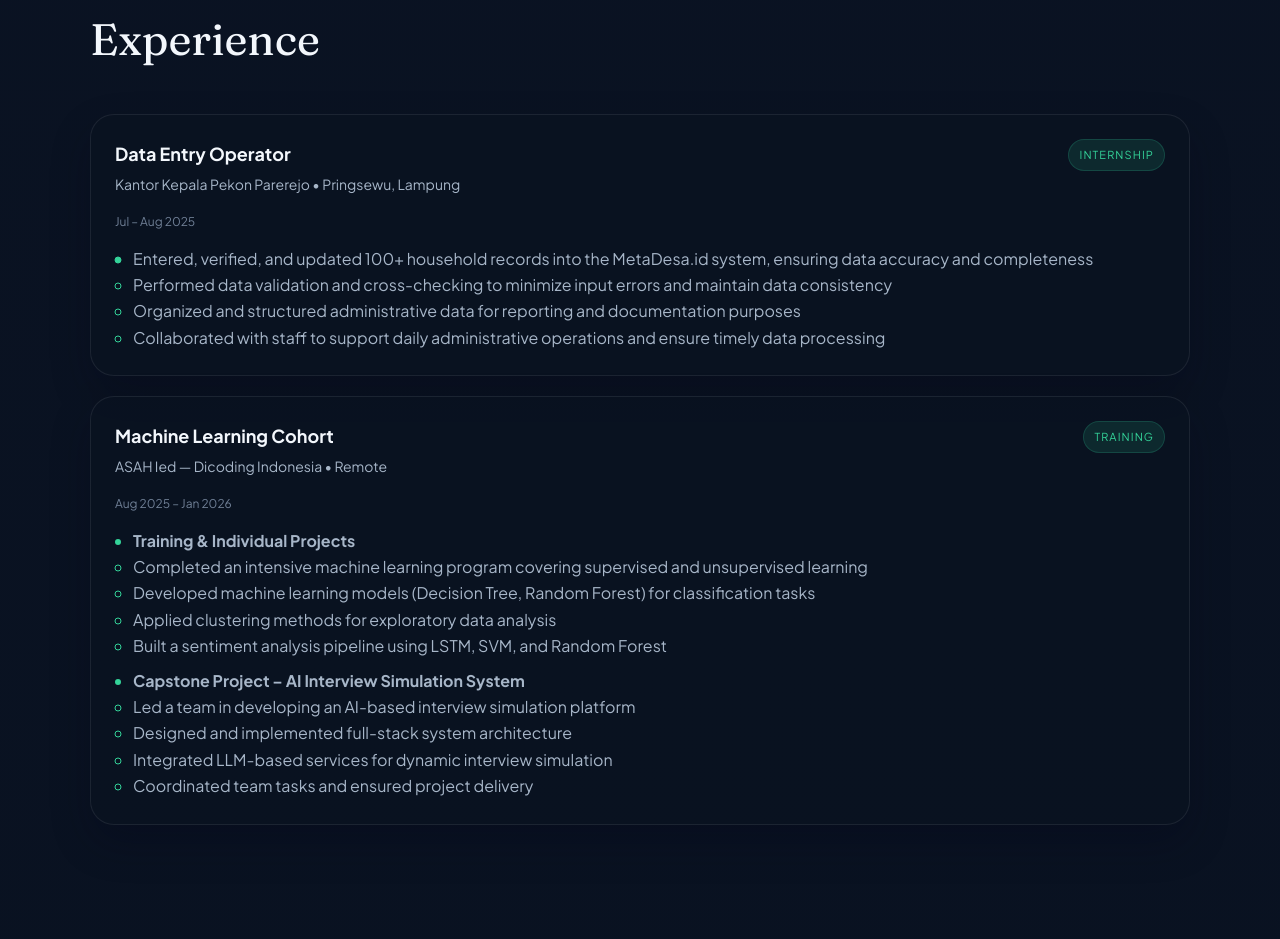
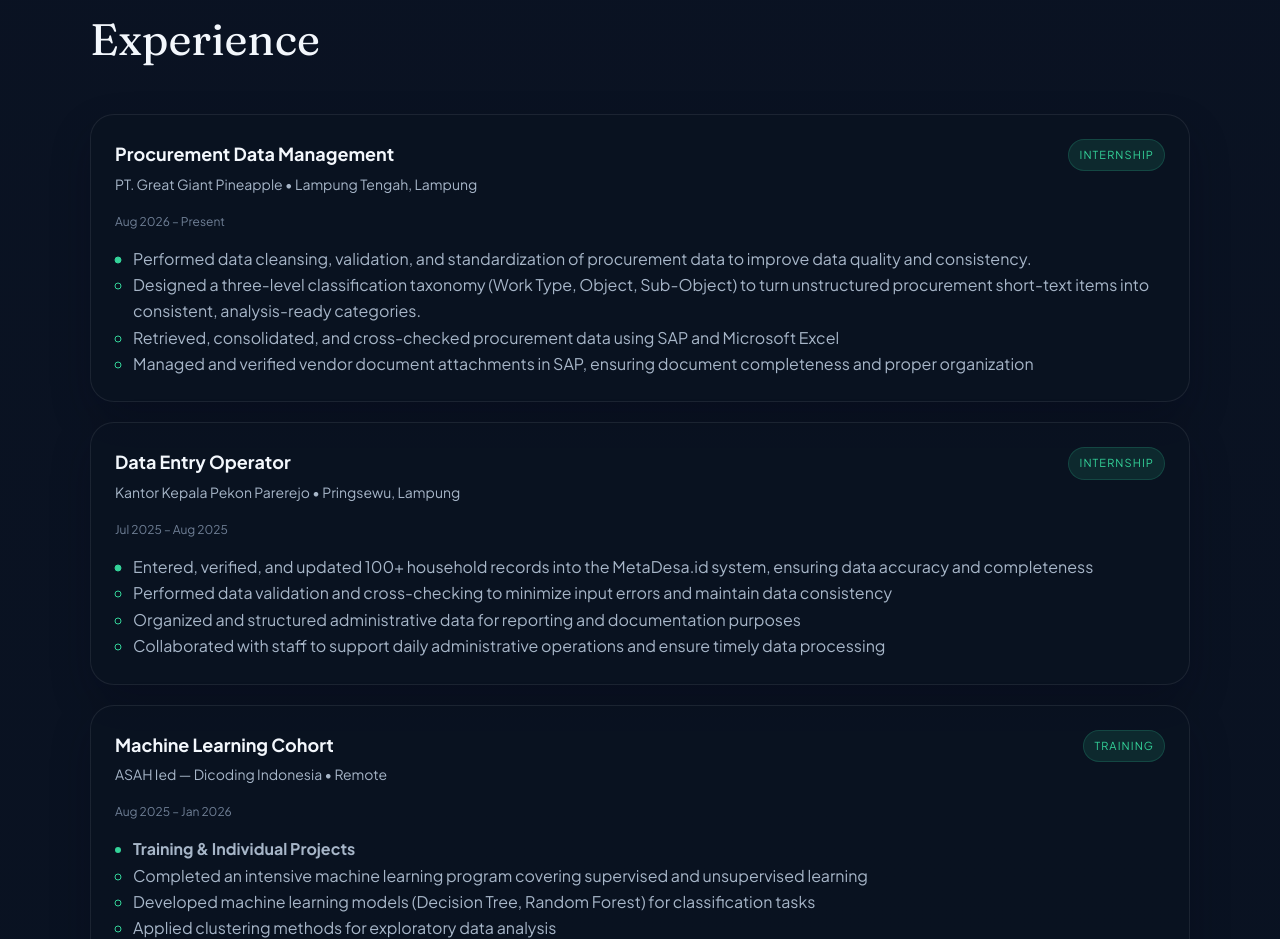
Before and after one commit to nurrahmawt/portfolio, a Next.js app: page / in a window 1280 px wide. Shown: the part 5980-6919 px from the top of the page. Built offline with nearby package versions, Linux system fonts and the light colour scheme.

Commit message:
update web porto

```diff
--- a/components/Certifications.tsx
+++ b/components/Certifications.tsx
@@ -11,13 +11,15 @@ export default function Certifications() {
         <h2 className="section-title">Certifications</h2>
 
         <div className={styles.grid}>
-          {certifications.map((certification) => {
+          {certifications.map((certification, index) => {
             const related = certification.relevantProjectId
               ? projects.find((p) => p.id === certification.relevantProjectId)
               : undefined;
 
+            const certificationKey = `${certification.title}-${certification.issuer}-${certification.file ?? certification.url ?? index}`;
+
             return (
-              <article key={certification.title} className={styles.card}>
+              <article key={certificationKey} className={styles.card}>
                 <p className={styles.title}>{certification.title}</p>
                 <p className={styles.issuer}>{certification.issuer}</p>
 
--- a/data/index.ts
+++ b/data/index.ts
@@ -188,11 +188,28 @@ export const projects: Project[] = [
   }
 ];
       export const workExperiences: Experience[] = [
+       {
+      role: "Procurement Data Management",
+      company: "PT. Great Giant Pineapple",
+      location: "Lampung Tengah, Lampung",
+      period: "Aug 2026 – Present",
+      type: "internship",
+      sections: [
+      {
+      points: [
+      "Performed data cleansing, validation, and standardization of procurement data to improve data quality and consistency.",
+      "Designed a three-level classification taxonomy (Work Type, Object, Sub-Object) to turn unstructured procurement short-text items into consistent, analysis-ready categories.",
+      "Retrieved, consolidated, and cross-checked procurement data using SAP and Microsoft Excel",
+      "Managed and verified vendor document attachments in SAP, ensuring document completeness and proper organization"
+      ]
+    }
+  ]
+},
       {
       role: "Data Entry Operator",
       company: "Kantor Kepala Pekon Parerejo",
       location: "Pringsewu, Lampung",
-      period: "Jul – Aug 2025",
+      period: "Jul 2025 – Aug 2025",
       type: "internship",
       sections: [
       {
```
